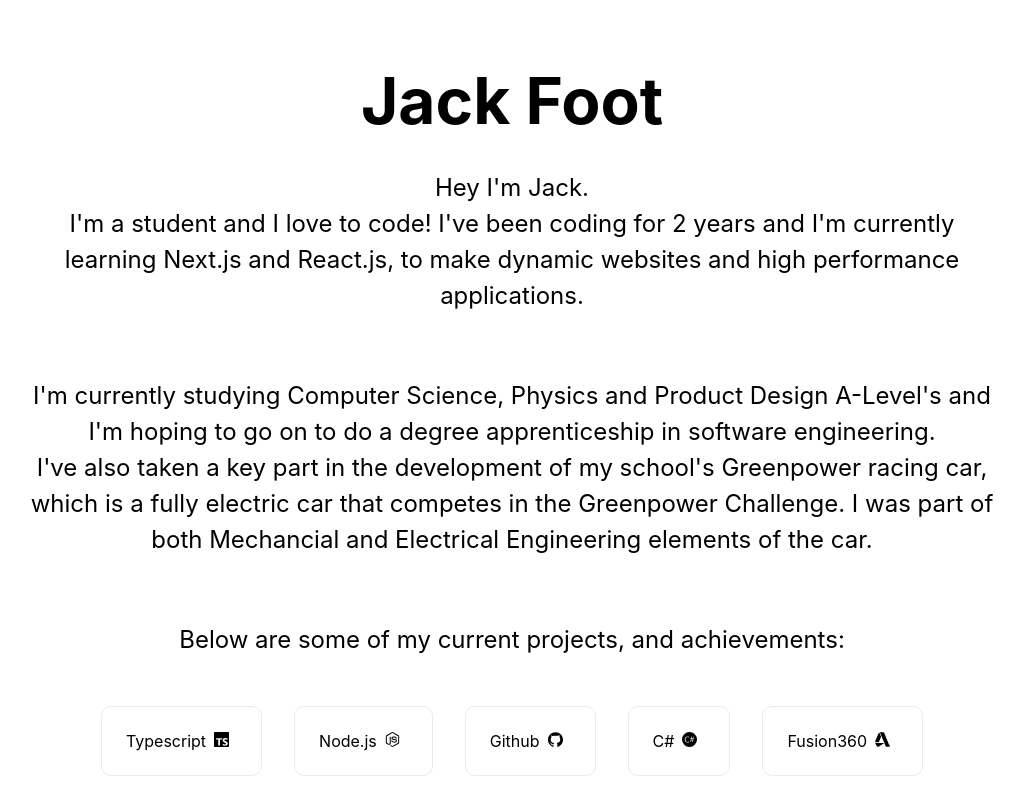
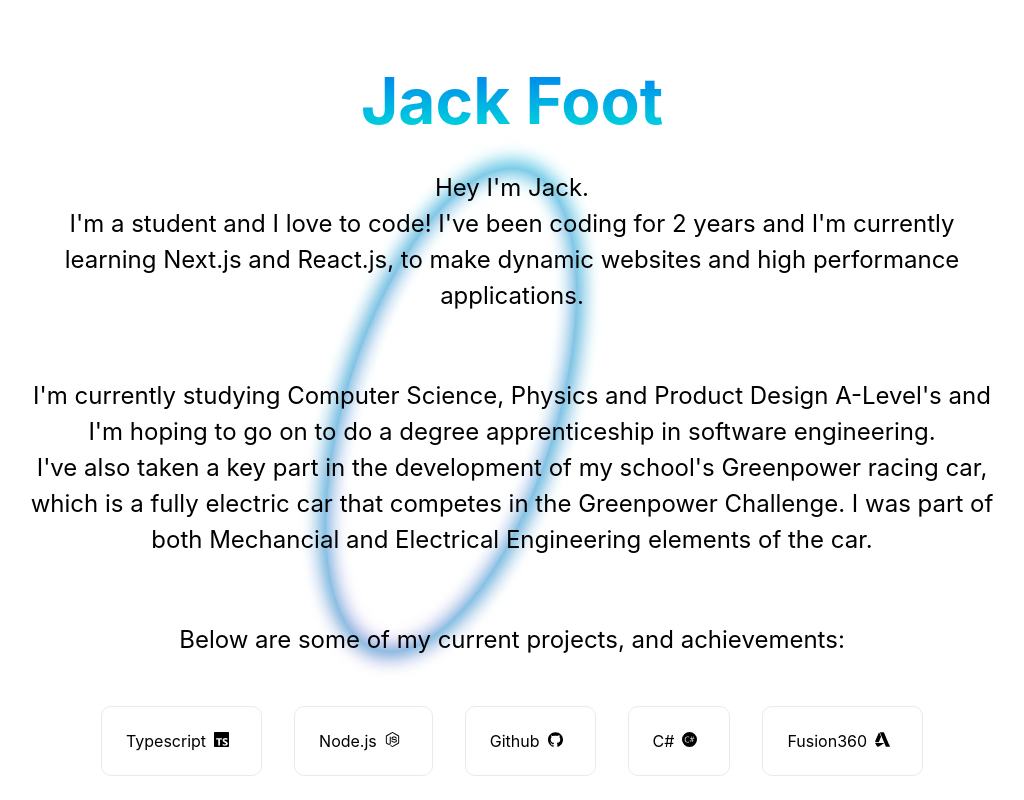
Before and after one commit to Magicoo51889/Jack-Foot-Website, a Next.js app: page / in a window 1280 px wide. Shown: the top 800 px of the page, without its empty margins (128-1152 px from the left). Built offline with nearby package versions, Linux system fonts and the light colour scheme.

Commit message:
Adding spinning blured background

```diff
--- a/pages/index.tsx
+++ b/pages/index.tsx
@@ -11,9 +11,10 @@ const Home: NextPage = () => {
         <meta name="description" content="Generated by create next app" />
         <link rel="icon" href="/JF.ico" />
       </Head>
+      <div className={styles.gradientSpinner}></div>
+      <main className={styles.main}>
 
-      <main className={styles.main}>
-        <h1 className={styles.title}>
+        <h1 className={styles.animatedGradientTextFadeTitle}>
           Jack Foot
         </h1>
 
--- a/styles/Home.module.css
+++ b/styles/Home.module.css
@@ -4,6 +4,7 @@
   /* hide scrollbar for IE, Edge and Firefox */
   -ms-overflow-style: none;
   scrollbar-width: none;
+  text-rendering: optimizeLegibility;
 }
 
 .container::-webkit-scrollbar {
@@ -18,6 +19,7 @@
   flex-direction: column;
   justify-content: center;
   align-items: center;
+  filter: blur(50wv, 100px);
 }
 
 .header {
@@ -58,10 +60,21 @@
   text-decoration: underline;
 }
 
+.animatedGradientTextFadeTitle{
+  background-image: linear-gradient(180deg,#007cf0,#00dfd8);
+  -webkit-text-fill-color: transparent;
+  -webkit-background-clip: text;
+  background-clip: text;
+  margin: 0;
+  line-height: 1.15;
+  font-size: 4rem;
+}
+
 .title {
   margin: 0;
   line-height: 1.15;
   font-size: 4rem;
+
 }
 
 .title,
@@ -123,12 +136,13 @@
 
 .card h2 {
   margin: 0 0 1rem 0;
-  font-size: 1.5rem;
+  font-size: 1.75rem;
 }
 
+.card a,
 .card p {
   margin: 0;
-  font-size: 1.25rem;
+  font-size: 1.3rem;
   line-height: 1.5;
 }
 
@@ -168,3 +182,41 @@
     margin: 0.5rem;
   }
 }
+
+.gradientSpinner{
+  position: absolute;
+  left: 37vw;
+  top: 20vh;
+	z-index: -1;
+	width: 210px;
+	height: 500px;
+	transform: rotate(138deg);
+	border:1px transparent #ffffff;
+	border-radius: 50%;
+	box-shadow: 0 0 0 0px transparent inset,
+	            0 -5px 20px 0px rgba(1,197,255,0.4) inset,
+	            0 0 20px 0px rgba(0,150,130,0.4) inset,
+	            0 5px 20px 0px rgba(162,58,236,0.4) inset,
+	            0 5px 20px 5px rgba(1,197,255,0.4),
+	            0 0 20px 5px rgba(0,150,130,0.4),
+	            0 -5px 20px 2px rgba(162,58,236,0.4);
+
+	            animation:gradient 10s linear infinite;
+}
+
+@keyframes gradient{
+	0%{
+		transform:rotate(0deg);
+	}
+	100%{
+		transform:rotate(360deg);
+	}
+}
+
+.flatten {
+  position: absolute;
+  top: 50%;
+  left: 50%;
+  margin: -20px -22px;
+  transform: scaleY(0.75);
+}
```
